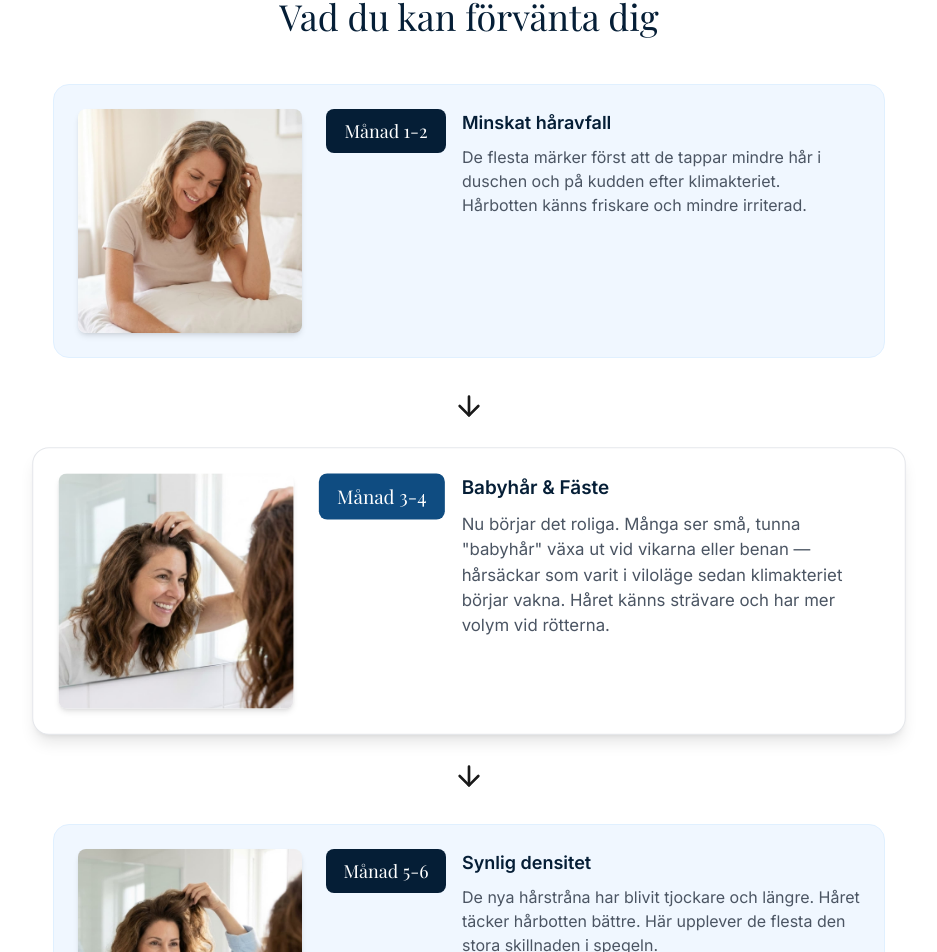
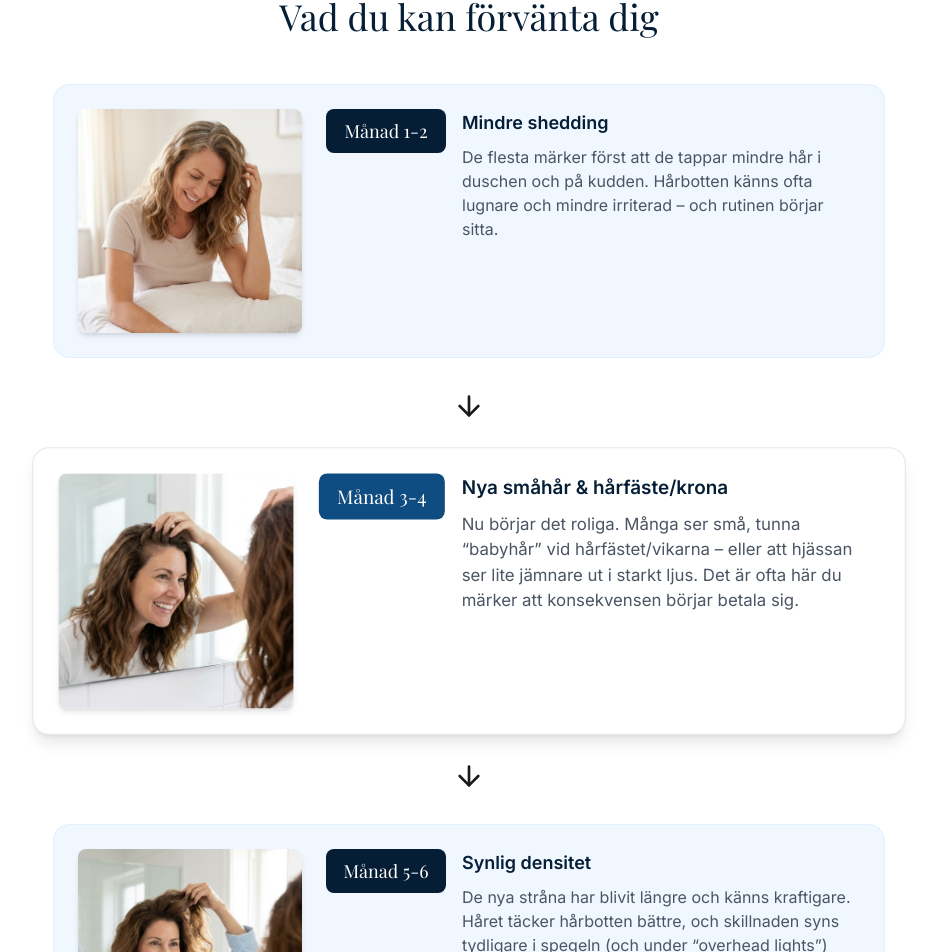
Before and after one commit to mangaz900/luminaflow, a React (Vite) app: page /p2 in a window 1280 px wide. Shown: the part 8644-9596 px from the top of the page, without its empty margins (171-1108 px from the left). Built offline with nearby package versions, Linux system fonts and the light colour scheme; no server answers; a web font is replaced by a local one.

Commit message:
Split Test: update /p2 timeline messaging for men

```diff
--- /dev/null
+++ b/components/TimelineV2.tsx
@@ -0,0 +1,102 @@
+import React from 'react';
+import { ArrowRight } from 'lucide-react';
+
+const TimelineV2: React.FC = () => {
+    return (
+        <section className="py-12 md:py-20 bg-white border-t border-gray-50">
+            <div className="max-w-4xl mx-auto px-4 sm:px-6 lg:px-8">
+                <h2 className="font-serif text-2xl md:text-3xl lg:text-4xl text-center text-medical-900 mb-8 md:mb-12">
+                    Vad du kan förvänta dig
+                </h2>
+
+                <div className="space-y-8">
+
+                    {/* Month 1-2 */}
+                    <div className="flex flex-col md:flex-row gap-4 md:gap-6 items-start bg-medical-50 p-4 md:p-6 rounded-2xl border border-medical-100">
+                        <div className="w-full md:w-48 lg:w-56 flex-shrink-0 order-1 md:order-1">
+                            <img
+                                src="/timeline-manad-1-2.jpg"
+                                alt="Månad 1-2 - Mindre shedding"
+                                className="w-full object-contain rounded-lg shadow-md"
+                                loading="lazy"
+                            />
+                        </div>
+                        <div className="flex-1 flex flex-col md:flex-row gap-4 order-2 md:order-2">
+                            <div className="bg-medical-900 text-white px-3 py-1.5 md:px-4 md:py-2 rounded-lg font-serif text-base md:text-lg w-full md:w-auto md:min-w-[120px] text-center h-fit">
+                                Månad 1-2
+                            </div>
+                            <div className="flex-1">
+                                <h3 className="font-bold text-medical-900 text-base md:text-lg mb-2">Mindre shedding</h3>
+                                <p className="text-gray-600 text-sm md:text-base">
+                                    De flesta märker först att de tappar mindre hår i duschen och på kudden.
+                                    Hårbotten känns ofta lugnare och mindre irriterad – och rutinen börjar sitta.
+                                </p>
+                            </div>
+                        </div>
+                    </div>
+
+                    {/* Arrow */}
+                    <div className="flex justify-center text-medical-300">
+                        <ArrowRight className="rotate-90" size={32} />
+                    </div>
+
+                    {/* Month 3-4 */}
+                    <div className="flex flex-col md:flex-row gap-4 md:gap-6 items-start bg-white p-4 md:p-6 rounded-2xl border border-gray-200 shadow-lg md:transform md:scale-105 z-10">
+                        <div className="w-full md:w-48 lg:w-56 flex-shrink-0 order-1 md:order-1">
+                            <img
+                                src="/timeline-manad-3-4.jpg"
+                                alt="Månad 3-4 - Nya småhår & hårfäste/krona"
+                                className="w-full object-contain rounded-lg shadow-md"
+                                loading="lazy"
+                            />
+                        </div>
+                        <div className="flex-1 flex flex-col md:flex-row gap-4 order-2 md:order-2">
+                            <div className="bg-medical-500 text-white px-3 py-1.5 md:px-4 md:py-2 rounded-lg font-serif text-base md:text-lg w-full md:w-auto md:min-w-[120px] text-center h-fit">
+                                Månad 3-4
+                            </div>
+                            <div className="flex-1">
+                                <h3 className="font-bold text-medical-900 text-base md:text-lg mb-2">Nya småhår & hårfäste/krona</h3>
+                                <p className="text-gray-600 text-sm md:text-base">
+                                    Nu börjar det roliga. Många ser små, tunna “babyhår” vid hårfästet/vikarna – eller att hjässan ser lite jämnare ut i starkt ljus.
+                                    Det är ofta här du märker att konsekvensen börjar betala sig.
+                                </p>
+                            </div>
+                        </div>
+                    </div>
+
+                    {/* Arrow */}
+                    <div className="flex justify-center text-medical-300">
+                        <ArrowRight className="rotate-90" size={32} />
+                    </div>
+
+                    {/* Month 5-6 */}
+                    <div className="flex flex-col md:flex-row gap-4 md:gap-6 items-start bg-medical-50 p-4 md:p-6 rounded-2xl border border-medical-100">
+                        <div className="w-full md:w-48 lg:w-56 flex-shrink-0 order-1 md:order-1">
+                            <img
+                                src="/timeline-manad-5-6.jpg"
+                                alt="Månad 5-6 - Synlig densitet"
+                                className="w-full object-contain rounded-lg shadow-md"
+                                loading="lazy"
+                            />
+                        </div>
+                        <div className="flex-1 flex flex-col md:flex-row gap-4 order-2 md:order-2">
+                            <div className="bg-medical-900 text-white px-3 py-1.5 md:px-4 md:py-2 rounded-lg font-serif text-base md:text-lg w-full md:w-auto md:min-w-[120px] text-center h-fit">
+                                Månad 5-6
+                            </div>
+                            <div className="flex-1">
+                                <h3 className="font-bold text-medical-900 text-base md:text-lg mb-2">Synlig densitet</h3>
+                                <p className="text-gray-600 text-sm md:text-base">
+                                    De nya stråna har blivit längre och känns kraftigare. Håret täcker hårbotten bättre,
+                                    och skillnaden syns tydligare i spegeln (och under “overhead lights”)
+                                </p>
+                            </div>
+                        </div>
+                    </div>
+
+                </div>
+            </div>
+        </section>
+    );
+};
+
+export default TimelineV2;
--- a/pages/HomePageV2.tsx
+++ b/pages/HomePageV2.tsx
@@ -6,7 +6,7 @@ import Usage from '../components/Usage';
 import UserGalleryV2 from '../components/UserGalleryV2';
 import IngredientsV2 from '../components/IngredientsV2';
 import RollOnApplicator from '../components/RollOnApplicator';
-import Timeline from '../components/Timeline';
+import TimelineV2 from '../components/TimelineV2';
 import Pricing from '../components/Pricing';
 import ComparisonTable from '../components/ComparisonTable';
 import Reviews from '../components/Reviews';
@@ -27,7 +27,7 @@ const HomePageV2: React.FC = () => {
                 <RollOnApplicator />
                 <ComparisonTable />
                 <Usage />
-                <Timeline />
+                <TimelineV2 />
                 <UrgencySection />
                 <Pricing />
                 <Reviews />
```
